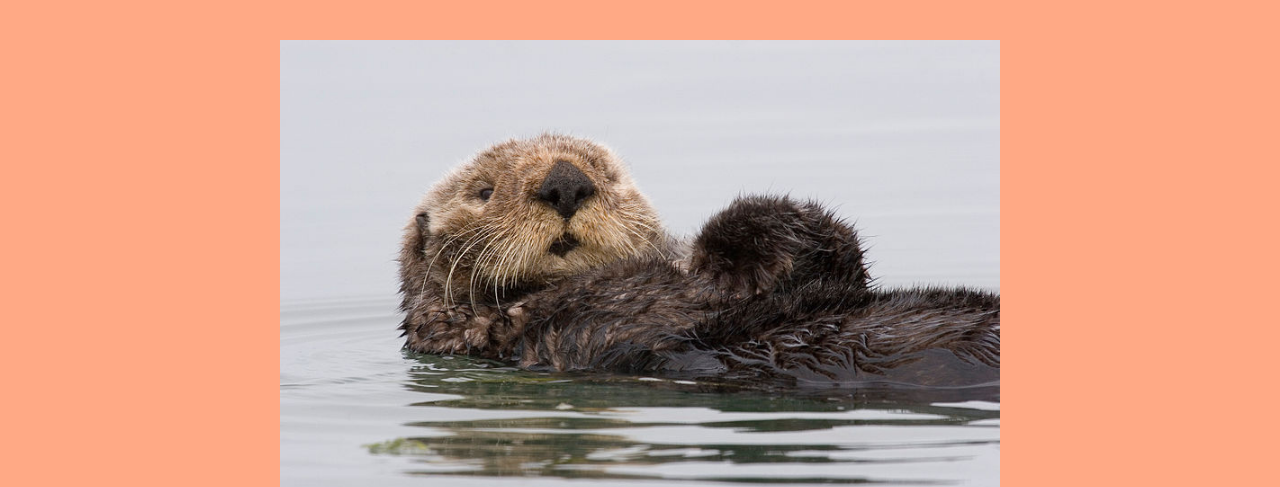
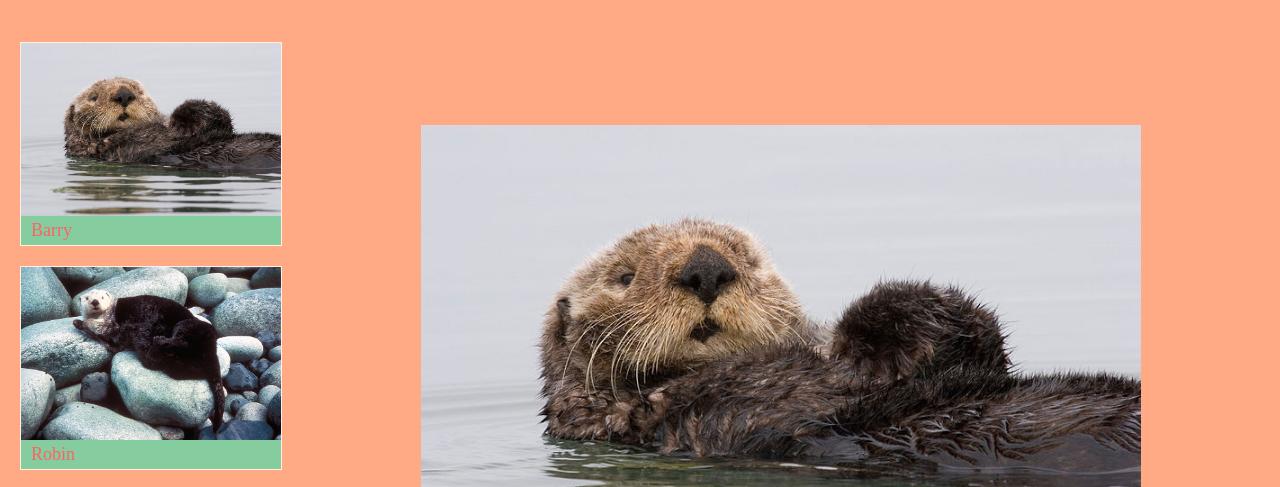
Before and after one commit to JBarte/ottergram, a plain HTML site: page index.html in a window 1280 px wide. Shown: the part 80-567 px from the top of the page. Drawn offline with nearby package versions, Linux system fonts and the light colour scheme.

Commit message:
added media query for screen orientation

```diff
--- a/stylesheets/styles.css
+++ b/stylesheets/styles.css
@@ -53,9 +53,7 @@ a {
   border: 1px solid rgba(100%, 100%, 100%, 0.8);
   transition: transform 133ms ease-in-out;
 }
-.thumbnail-item:hover {
-  transform: scale(1.2);
-}
+
 .thumbnail-list {
   flex: 0 1 auto;
   order: 2;
@@ -101,3 +99,25 @@ a {
   text-shadow: rgba(0, 0, 0, 0.9) 1px 2px 9px;
   font-size: 40px;
 }
+
+@media all and (orientation:landscape) {
+  .main-content {
+    flex-direction: row;
+    overflow: hidden;
+  }
+
+  .thumbnail-list {
+    flex-direction: column;
+    order: 0;
+    margin-left: 20px;
+  }
+
+  .thumbnail-item {
+    max-width: 260px;
+  }
+
+  .thumbnail-item + .thumbnail-item {
+    margin-top: 20px;
+  }
+
+}
```
